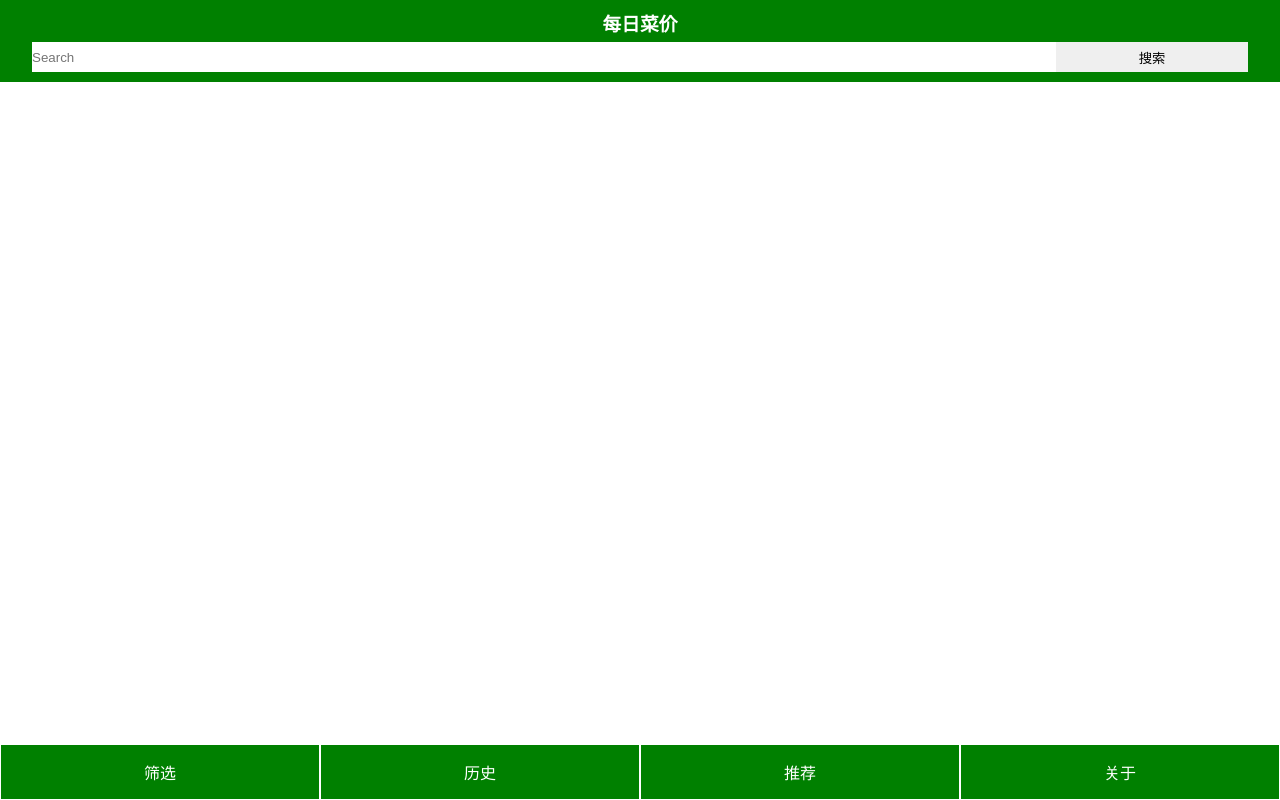
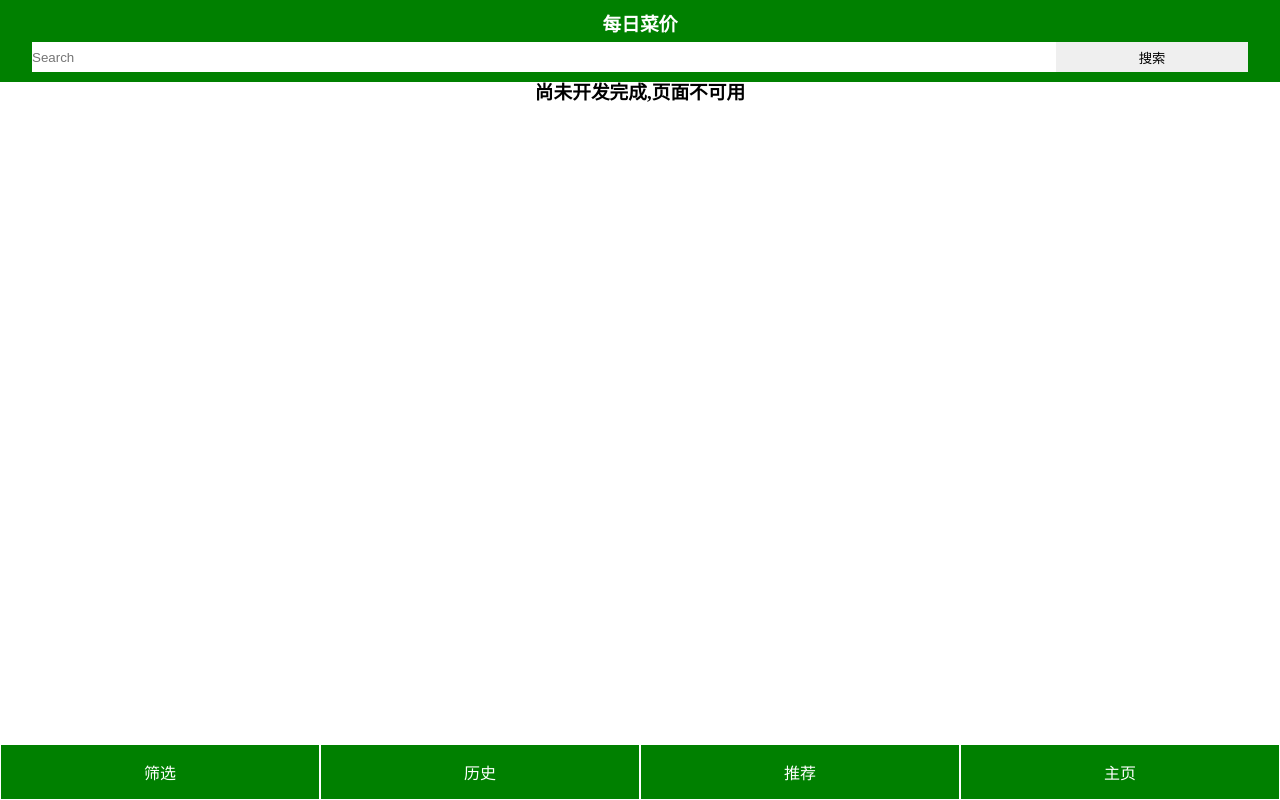
Before and after one commit to trickTech/BaiCai-Price-FE, a Vue app: page /#/unable in a window 1280 px wide. Built offline with nearby package versions, Linux system fonts and the light colour scheme.

Commit message:
add unable.vue

```diff
--- a/src/App.vue
+++ b/src/App.vue
@@ -10,12 +10,14 @@
   import vHeader from './components/Header'
   import vList from './components/MainList'
   import vTab from './components/BottomTab'
+  import vUnable from './components/Unable'
 
   export default {
     components: {
       vHeader,
       vList,
-      vTab
+      vTab,
+      vUnable
     }
   }
 </script>
--- a/src/components/BottomTab.vue
+++ b/src/components/BottomTab.vue
@@ -19,7 +19,13 @@
       changeNav (newNav) {
         switch (newNav) {
           case 1:
-            this.$router.forward('/error');
+            this.$router.replace('/unable');
+            break;
+          case 2:
+            this.$router.replace('/unable');
+            break;
+          case 3:
+            this.$router.replace('/unable');
             break;
           case 4:
             this.$router.replace('/about');
@@ -36,6 +42,9 @@
             this.status = 0;
             break;
           case '/about':
+            this.status = 1;
+            break;
+          default:
             this.status = 1;
             break;
         }
@@ -63,9 +72,10 @@
     box-sizing: border-box;
     color: white;
 
-    &:active {
-      background: darkseagreen;
-    }
+  &
+  :active {
+    background: darkseagreen;
+  }
 
   }
 </style>
--- /dev/null
+++ b/src/components/Unable.vue
@@ -0,0 +1,3 @@
+<template>
+  <h3>尚未开发完成,页面不可用</h3>
+</template>
--- a/src/config/router.js
+++ b/src/config/router.js
@@ -4,6 +4,7 @@
 import Error from '../components/Error'
 import About from '../components/AboutInfo'
 import Main from '../components/MainList'
+import Unable from '../components/Unable'
 
 const routes = [
   {
@@ -17,6 +18,10 @@ const routes = [
   {
     path: '/',
     component: Main
+  },
+  {
+    path: '/unable',
+    component: Unable
   }
 ]
 
```
